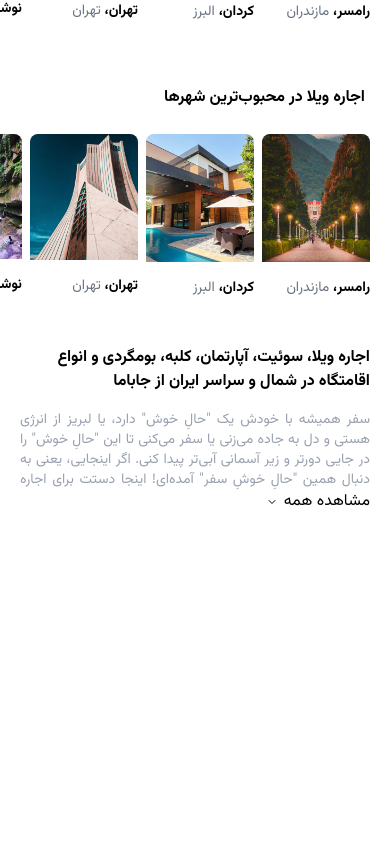
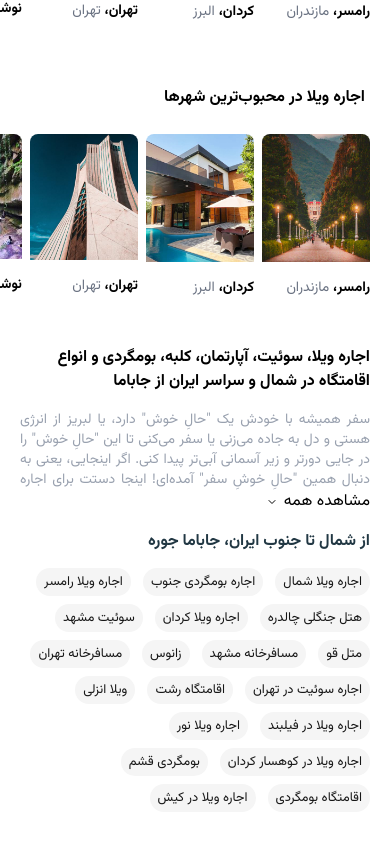
Before and after one commit to amirhossein-hamzezade/jabama-clone, a Next.js app: page / in a window 390 px wide. Shown: the part 3037-3881 px from the top of the page. Before the commit the page ends 3615 px from the top, so only its background shows below. Built offline with nearby package versions, Linux system fonts and the light colour scheme.

Commit message:
feat(PopularDestinations): create popular destinations quick links component

```diff
--- a/app/_home-components/ExpandableDescription.tsx
+++ b/app/_home-components/ExpandableDescription.tsx
@@ -6,8 +6,8 @@ import React, { useState } from "react";
 export default function ExpandableDescription() {
   const [open, setOpen] = useState(false);
   return (
-    <section className="w-full flex flex-col justify-center items-center gap-4 px-[20px]">
-      <h2 className="font-bold">
+    <section className="w-full flex flex-col justify-center items-center gap-4 px-[20px] max-w-350">
+      <h2 className="font-bold w-full">
         اجاره ویلا، سوئیت، آپارتمان، کلبه، بومگردی و انواع اقامتگاه در شمال و
         سراسر ایران از جاباما
       </h2>
--- /dev/null
+++ b/app/_home-components/PopularDestinations.tsx
@@ -0,0 +1,57 @@
+import Link from "next/link";
+
+type LinkTag = {
+  title: string;
+  link: string;
+};
+
+const LinkTagData: LinkTag[] = [
+  { title: "اجاره ویلا شمال", link: "" },
+  { title: "اجاره بومگردی جنوب", link: "" },
+  { title: "اجاره ویلا رامسر", link: "" },
+  { title: "هتل جنگلی چالدره", link: "" },
+  { title: "اجاره ویلا کردان", link: "" },
+  { title: "سوئیت مشهد", link: "" },
+  { title: "متل قو", link: "" },
+  { title: "مسافرخانه مشهد", link: "" },
+  { title: "زانوس", link: "" },
+  { title: "مسافرخانه تهران", link: "" },
+  { title: "اجاره سوئیت در تهران", link: "" },
+  { title: "اقامتگاه رشت", link: "" },
+  { title: "ویلا انزلی", link: "" },
+  { title: "اجاره ویلا در فیلبند", link: "" },
+  { title: "اجاره ویلا نور", link: "" },
+  { title: "اجاره ویلا در کوهسار کردان", link: "" },
+  { title: "بومگردی قشم", link: "" },
+  { title: "اقامتگاه بومگردی", link: "" },
+  { title: "اجاره ویلا در کیش", link: "" },
+];
+
+type PopularDestinationsprops = LinkTag[];
+
+const PopularDestinations = (props: LinkTag[]) => {
+  return (
+    <div className="flex w-full px-[20px] pb-[24px] flex-col gap-[16px] max-w-350">
+      <h2 className="font-semibold text-[rgb(33,55,67)]">
+        از شمال تا جنوب ایران، جاباما جوره
+      </h2>
+      <ul className="flex flex-wrap gap-3">
+        {LinkTagData.map((tag, i) => {
+          return (
+            <li key={i}>
+              <Link
+                href={tag.link}
+                className="px-[8px] py-[4px] bg-[#f5f5f5] text-[#171717] text-[13px]  rounded-full w-auto"
+              >
+                {tag.title}
+              </Link>
+            </li>
+          );
+        })}
+        <li className="shrink-0"></li>
+      </ul>
+    </div>
+  );
+};
+
+export default PopularDestinations;
--- a/app/_home-components/PostSlider.tsx
+++ b/app/_home-components/PostSlider.tsx
@@ -94,7 +94,7 @@ export default function PostSlider({
             <>
               <div className="w-fit flex flex-col justify-between items-start gap-2">
                 <h2
-                  className={cn("font-bold lg:px-[12px] px-[30px]", {
+                  className={cn("font-bold lg:px-[20px] px-[30px]", {
                     "lg:text-2xl": bgColor === "orange",
                   })}
                 >
@@ -102,7 +102,7 @@ export default function PostSlider({
                 </h2>
                 <p
                   className={cn(
-                    "text-gray-500 text-[12.25px] lg:px-[12px] px-[30px]",
+                    "text-gray-500 text-[12.25px] lg:px-[20px] px-[30px]",
                     {
                       "lg:text-xl lg:text-[rgb(33,55,67)] lg:font-bold":
                         bgColor === "orange",
@@ -118,7 +118,7 @@ export default function PostSlider({
             </>
           )}
           {variant === "small" && (
-            <h2 className="font-bold lg:text-[1.31rem] lg:px-[5px] px-[25px]">
+            <h2 className="font-bold lg:text-[1.31rem] lg:px-[20px] px-[25px]">
               {sectionTitle}
             </h2>
           )}
--- a/app/page.tsx
+++ b/app/page.tsx
@@ -11,6 +11,7 @@ import DesktopSearch from "@/app/_home-components/DesktopSearch";
 import { postSliderCardsSmall } from "@/data/postSliderCards-small";
 import { postSliderCardsLarge } from "@/data/postSliderCards-large";
 import Image from "next/image";
+import PopularDestinations from "./_home-components/PopularDestinations";
 
 export default function Home() {
   return (
@@ -83,6 +84,7 @@ export default function Home() {
             postSliderCards={postSliderCardsSmall}
           />
           <ExpandableDescription />
+          <PopularDestinations />
         </div>
       </div>
     </main>
```
